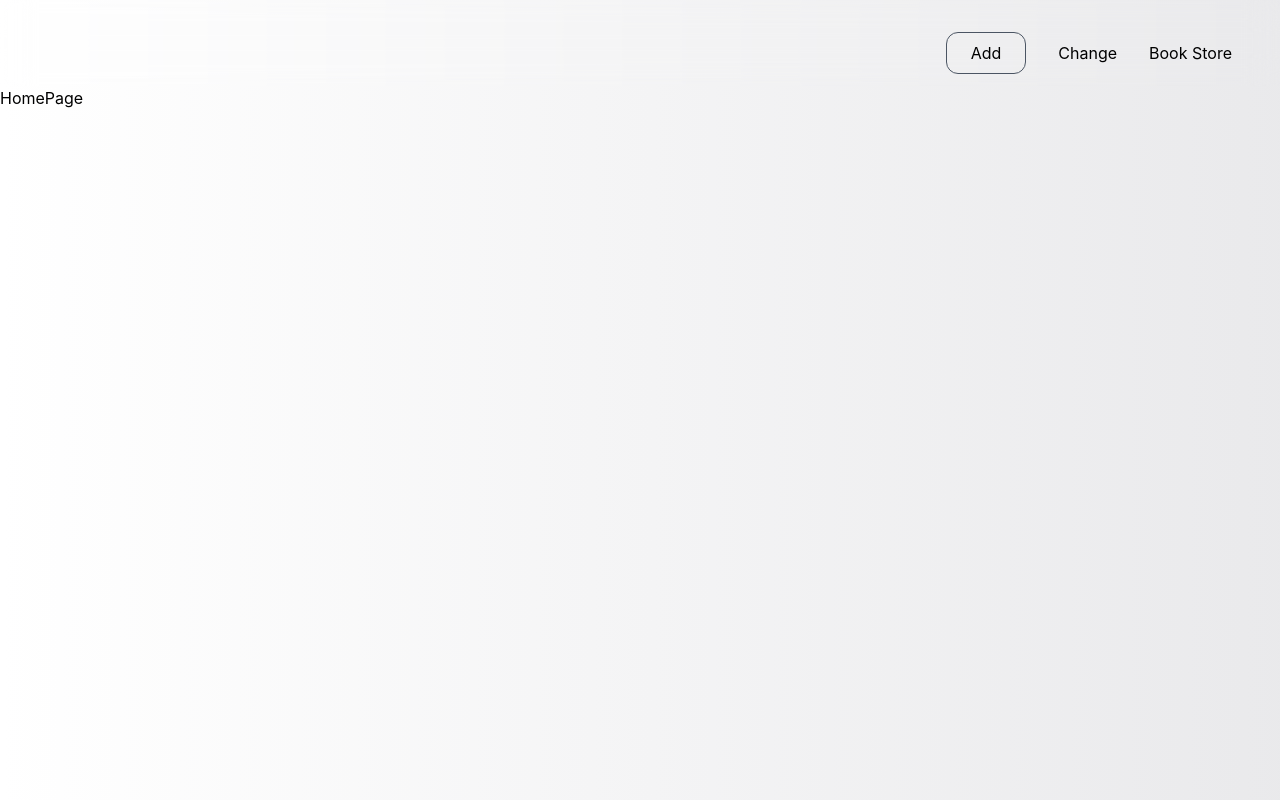
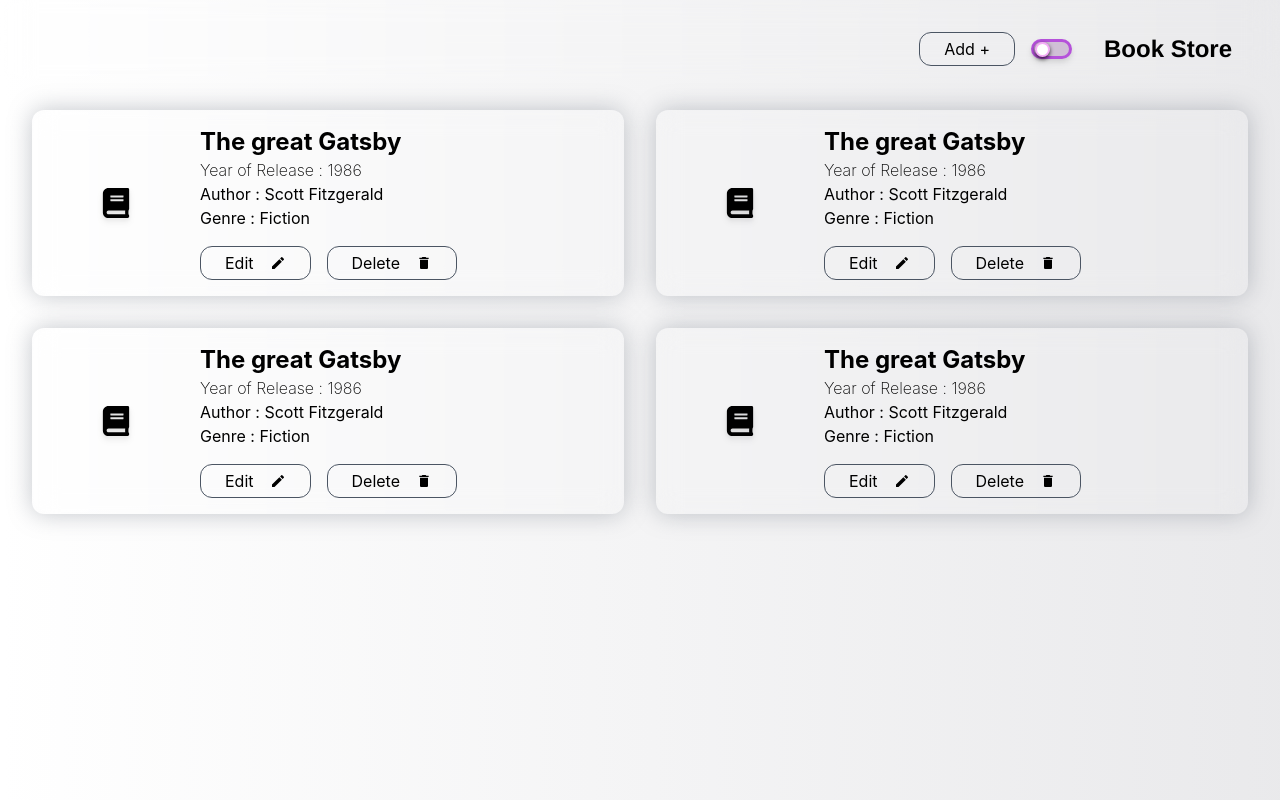
Before and after one commit to Armin1723/bookstore, a Next.js app in the folder bookstore_frontend/: page / in a window 1280 px wide. Shown: the top 800 px of the page. Built offline with nearby package versions, Linux system fonts and the light colour scheme.

Commit message:
add: homepage Homepage with details of book in card view along with a reusable navbar for theme switching and easy navigation.

```diff
--- a/bookstore_frontend/app/Wrapper.jsx
+++ b/bookstore_frontend/app/Wrapper.jsx
@@ -11,7 +11,7 @@ const Wrapper = ({ children }) => {
         theme == "dark"
           ? "bg-zinc-900 text-white"
           : "bg-gradient-to-r from-transparent to-zinc-300/50"
-      } `}
+      } min-h-screen`}
     >
       <Navbar>Book Store</Navbar>
       {children}
--- a/bookstore_frontend/app/globals.css
+++ b/bookstore_frontend/app/globals.css
@@ -6,7 +6,7 @@
     padding: 0;
     margin: 0;
     box-sizing: border-box;
-    transition: all 0.3s ease-in;
+    transition: all 0.1s ease-in;
 }
 
 /* Custom-scrollbar */
@@ -15,16 +15,71 @@
     height: 3px;
     background-color: rgba(15, 11, 11, 0.164);
 }
+
 *::-webkit-scrollbar-thumb {
     background-color: #2b2d2f84;
     border-radius: 10px;
     cursor: grab;
 }
-*::-webkit-scrollbar-thumb:active{
+
+*::-webkit-scrollbar-thumb:active {
     cursor: grabbing;
 }
 
 /* Button effect */
-.button-effect{
-    @apply relative overflow-hidden rounded-xl px-6 py-2 border border-gray-600 before:absolute before:bg-slate-900/70 before:left-0 before:bottom-0 before:rounded-lg before:w-0 before:h-0 before:z-[-99] before:transition-all before:duration-300 hover:before:h-full hover:before:w-full hover:text-white hover:shadow-[0_0_10px_gray];
+.button-effect {
+    @apply relative overflow-hidden rounded-xl px-6 py-1 border border-gray-600 before:absolute before:bg-slate-900/70 before:left-0 before:bottom-0 before:rounded-lg before:w-0 before:h-0 before:z-[-99] before:transition-all before:duration-300 hover:before:h-full hover:before:w-full hover:text-white hover:shadow-[0_0_10px_gray];
 }
+
+/* Hover Effect */
+.hover-effect{
+    @apply relative overflow-hidden before:h-[5px] before:bg-[#22072c44] before:absolute before:bottom-0 before:left-0 before:w-0 hover:before:w-full before:transition-all before:duration-300 hover:shadow-[0_0_25px_#1f1f1f];
+}
+
+
+/* Toggle Switch */
+.switch {
+    position: relative;
+    display: inline-block;
+    width: 41px;
+    height: 20px;
+}
+
+.switch input {
+    opacity: 0;
+    width: 0;
+    height: 0;
+}
+
+.slider {
+    position: absolute;
+    cursor: pointer;
+    top: 0;
+    left: 0;
+    right: 0;
+    bottom: 0;
+    background-color: #d0bfd6;
+    border: 3px solid #b551da;
+    transition: 0.4s;
+    border-radius: 34px;
+}
+
+.slider:before {
+    position: absolute;
+    content: "";
+    height: 15px;
+    width: 15px;
+    left: 1px;
+    transition: 0.4s;
+    border: 2px solid #f197f4c7;
+    filter: drop-shadow(0px 2px 2px rgba(0, 0, 0, 0.8));
+    border-radius: 50%;
+}
+
+input:checked+.slider {
+    background-color: #2b3a6345;
+}
+
+input:checked+.slider:before {
+    transform: translateX(22px);
+}
--- a/bookstore_frontend/app/layout.js
+++ b/bookstore_frontend/app/layout.js
@@ -1,3 +1,4 @@
+import NextTopLoader from "nextjs-toploader";
 import "./globals.css";
 import StoreProvider from "./StoreProvider";
 import Wrapper from "./Wrapper";
@@ -13,6 +14,7 @@ export default function RootLayout({ children }) {
     <html lang="en">
       <body className="font-['inter'] min-h-screen w-screen flex flex-col overflow-x-hidden">
         <StoreProvider>
+          <NextTopLoader color='#22072c' shadow="0 1px 20px #f197f488, 0 0 10px #f197f4f1"/>
           <Wrapper>{children}</Wrapper>
         </StoreProvider>
       </body>
--- a/bookstore_frontend/app/page.js
+++ b/bookstore_frontend/app/page.js
@@ -1,11 +1,39 @@
-import React from 'react'
+import BookCard from "@/components/cards/BookCard";
+import React from "react";
 
 const page = () => {
   return (
-    <div className='min-h-[400vh]'>
-      HomePage
+    <div className="cards-container grid grid-cols-2 max-sm:grid-cols-1 place-content-center gap-8 w-screen p-8 max-sm:p-4">
+      {[
+        {
+          title: "The great Gatsby",
+          author: "Scott Fitzgerald",
+          genre: "Fiction",
+          published_year: 1986,
+        },
+        {
+          title: "The great Gatsby",
+          author: "Scott Fitzgerald",
+          genre: "Fiction",
+          published_year: 1986,
+        },
+        {
+          title: "The great Gatsby",
+          author: "Scott Fitzgerald",
+          genre: "Fiction",
+          published_year: 1986,
+        },
+        {
+          title: "The great Gatsby",
+          author: "Scott Fitzgerald",
+          genre: "Fiction",
+          published_year: 1986,
+        },
+      ].map((book, index) => {
+        return <BookCard key={index} book={book} />;
+      })}
     </div>
-  )
-}
+  );
+};
 
-export default page
+export default page;
--- /dev/null
+++ b/bookstore_frontend/components/ThemeToggle.jsx
@@ -0,0 +1,18 @@
+import { toggleTheme } from "@/lib/theme/themeSlice";
+import React from "react";
+import { useDispatch, useSelector } from "react-redux";
+
+const ThemeToggle = () => {
+    const theme = useSelector((state) => state.theme.value)
+    const dispatch = useDispatch()
+  return (
+    <div className="flex items-center justify-center">
+      <label className="switch drop-shadow-md shadow-gray-800" >
+        <input type="checkbox" id="theme-toggle-checkbox" onClick={()=>dispatch(toggleTheme())}/>
+        <span className={`slider ${theme === 'dark' ? 'before:bg-black' : 'before:bg-white'} round backdrop-blur-lg`}> </span>
+      </label>
+    </div>
+  );
+};
+
+export default ThemeToggle;
--- /dev/null
+++ b/bookstore_frontend/components/cards/BookCard.jsx
@@ -0,0 +1,64 @@
+"use client";
+import { motion } from "framer-motion";
+import React from "react";
+import { useSelector } from "react-redux";
+import { useInView } from "react-intersection-observer";
+import Link from "next/link";
+import { MdDelete, MdEdit } from "react-icons/md";
+import { FaBook } from "react-icons/fa"
+
+const BookCard = ({ book }) => {
+  const theme = useSelector((state) => state.theme.value);
+  const [ref, inView] = useInView();
+
+  return (
+    <motion.div ref={ref} className="flex items-center justify-center">
+      <div
+        style={{
+          transform: inView ? "none" : "translateY(30px)",
+          scale: inView ? 1 : 0.5,
+          opacity: inView ? 1 : 0,
+          transition: "all 0.6s cubic-bezier(0.17, 0.55, 0.55, 1) 0.5s",
+        }}
+        className="flex max-sm:flex-col flex-row items-center max-sm:items-start gap-4 shadow-[0_0_25px_gray] shadow-gray-500/40 backdrop-blur-md rounded-xl p-4 min-h-fit w-full hover-effect"
+      >
+
+        <div className="logo flex min-h-full items-center max-sm:items-start justify-center w-1/4">
+          <FaBook className="h-full drop-shadow-md text-3xl"/>
+        </div>
+
+        <div className="details flex flex-col w-3/4">
+          <p className="text-2xl font-bold">{book.title}</p>
+          <p className="font-extralight !important">Year of Release : {book.published_year}</p>
+          <p>Author : {book.author}</p>
+          <p>
+            Genre : <span>{book.genre}</span>
+          </p>
+          <div className="flex gap-4 pt-4">
+            <Link
+              href={`/edit/${book.id}`}
+              className="button-effect before:bg-gradient-to-br from-blue-500/80 to-blue-800/50 flex items-center justify-center gap-4"
+            >
+              <p>Edit</p>
+              <span>
+                <MdEdit />
+              </span>
+            </Link>
+            <Link
+              href={`/delete/${book.id}`}
+              className="button-effect before:bg-gradient-to-br from-red-700/80 to-red-800/50 flex items-center justify-center gap-4"
+            >
+              <p>Delete</p>
+              <span>
+                <MdDelete />
+              </span>
+            </Link>
+          </div>
+        </div>
+
+      </div>
+    </motion.div>
+  );
+};
+
+export default BookCard;
--- a/bookstore_frontend/components/shared/Navbar.jsx
+++ b/bookstore_frontend/components/shared/Navbar.jsx
@@ -1,19 +1,20 @@
-"use client";
-import { toggleTheme } from "@/lib/theme/themeSlice";
 import Link from "next/link";
 import React from "react";
-import { useDispatch, useSelector } from "react-redux";
+import ThemeToggle from "../ThemeToggle";
 
 const Navbar = ({ children }) => {
-  const theme = useSelector((state) => state.theme.value);
-  const dispatch = useDispatch();
   return (
-    <nav
-      className={`flex w-screen p-3 md:pt-8 md:pr-12 md:sticky md:top-0 justify-end items-center gap-8 max-sm:flex-row-reverse backdrop-blur-lg`}
-    >
-      <Link href='/add' className="button-effect">Add</Link>
-      <button onClick={() => dispatch(toggleTheme())}>Change</button>
-      <Link href='/'>{children}</Link>
+    <nav className="flex w-screen p-3 md:pt-8 md:pr-12 md:sticky md:top-0 justify-end items-center gap-8 max-sm:flex-row-reverse bg-transparent backdrop-blur-lg">
+      <div className="flex gap-4">
+        <Link href="/add" className="button-effect group">
+          <span className="group-hover:scale-0">Add</span>{" "}
+          <span className="group-hover:translate-x-12">+</span>
+        </Link>
+        <ThemeToggle />
+      </div>
+      <Link href="/" className="text-2xl font-bold font-['Helvetica'] ">
+        {children}
+      </Link>
     </nav>
   );
 };
--- a/bookstore_frontend/package.json
+++ b/bookstore_frontend/package.json
@@ -10,9 +10,13 @@
   },
   "dependencies": {
     "@reduxjs/toolkit": "^2.2.7",
+    "framer-motion": "^11.9.0",
     "next": "14.2.13",
+    "nextjs-toploader": "^3.6.15",
     "react": "^18",
     "react-dom": "^18",
+    "react-icons": "^5.3.0",
+    "react-intersection-observer": "^9.13.1",
     "react-redux": "^9.1.2"
   },
   "devDependencies": {
```
Also changed, not shown: 1 other file (tests, documents, lock files or other folders).
